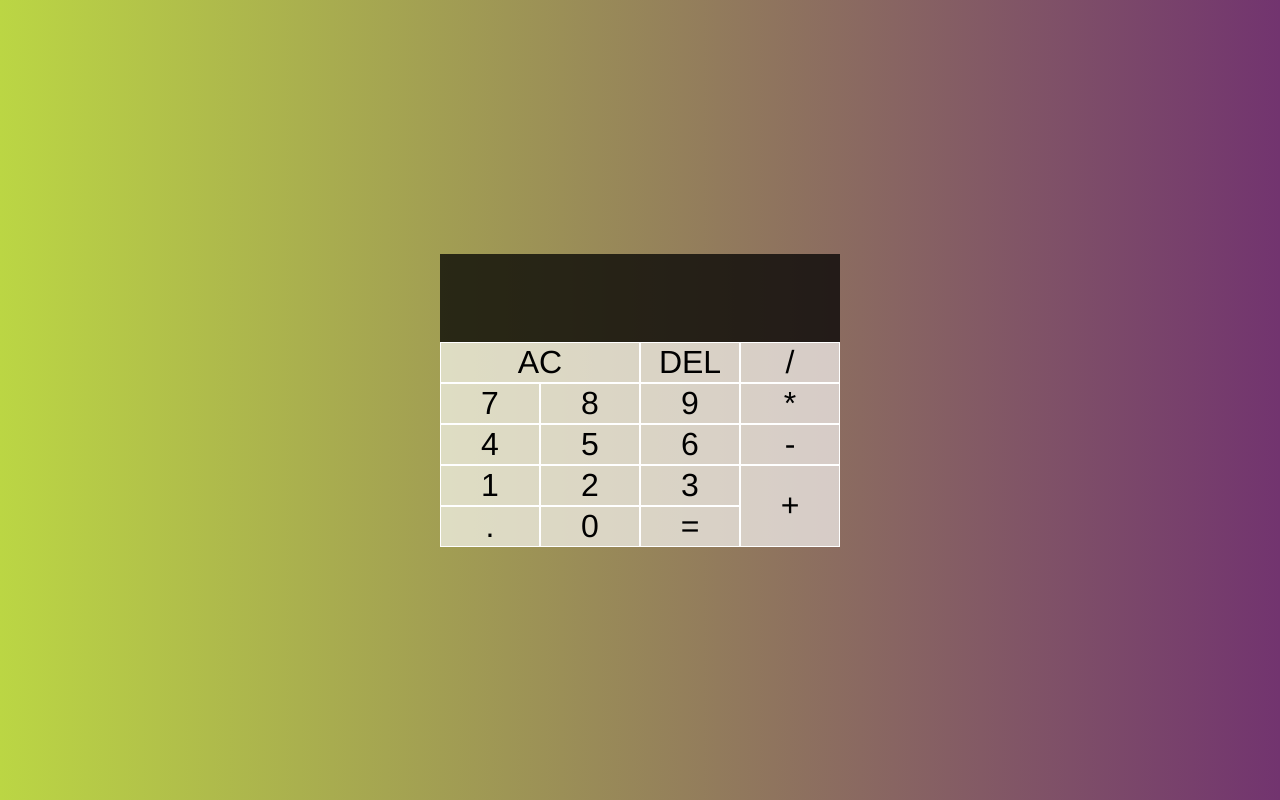
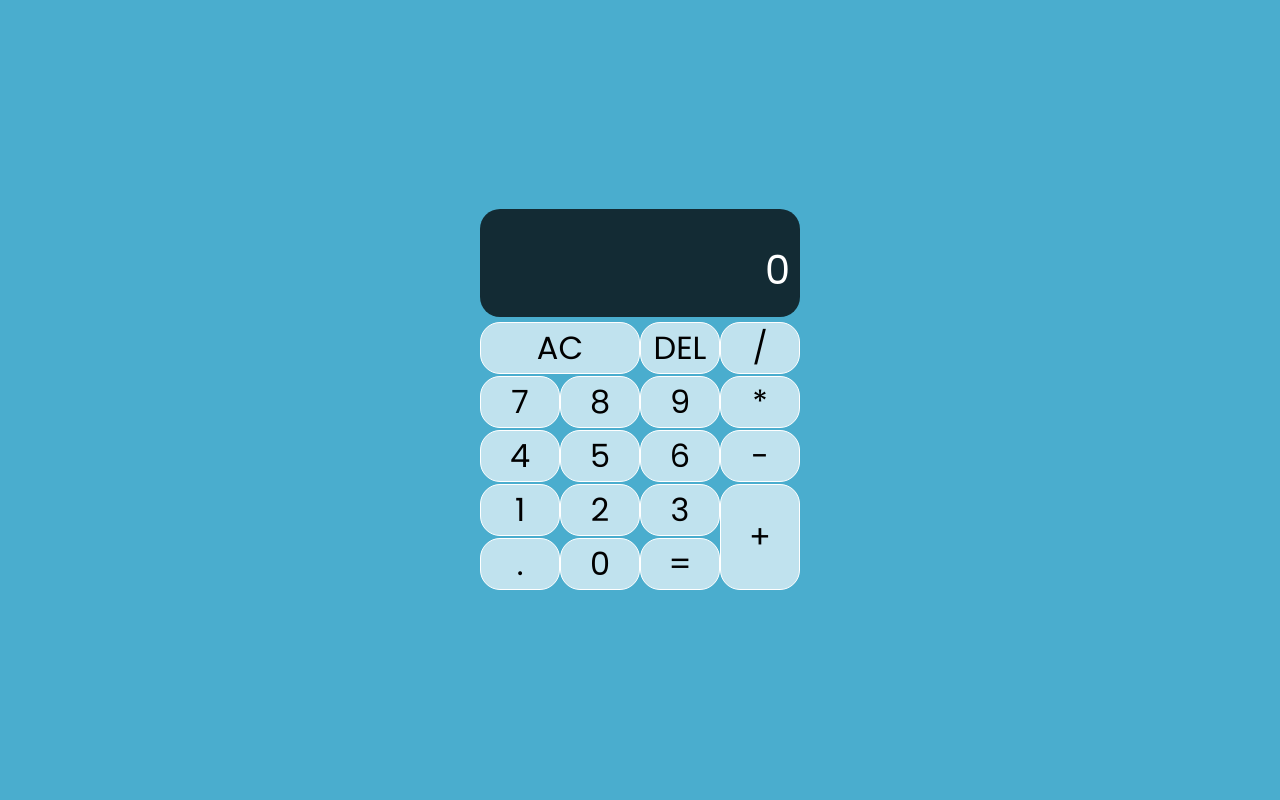
Before and after one commit to man-of-mind/calculator, a plain HTML site: page index.html in a window 1280 px wide. Drawn offline with Linux system fonts and the light colour scheme.

Commit message:
style fixes

```diff
--- a/index.html
+++ b/index.html
@@ -8,13 +8,14 @@
     <title>Calculator</title>
     <script src="js/index.js" defer></script>
     <link rel="stylesheet" href="style/index.css">
+    <link href='https://fonts.googleapis.com/css?family=Poppins' rel='stylesheet'>
 </head>
 
 <body>
     <div class="calculator-body">
         <div class="output-screen">
             <div data-previous-operand class="previous-operand"></div>
-            <div data-current-operand class="current-operand"></div>
+            <div data-current-operand class="current-operand">0</div>
         </div>
         <button data-all-clear class="on-button">AC</button>
         <button data-delete>DEL</button>
--- a/js/index.js
+++ b/js/index.js
@@ -7,7 +7,7 @@ class Calculator {
 
     clear() {
         this.previousOperand = '';
-        this.currrentOperand = '';
+        this.currrentOperand = 0;
         this.operation = undefined;
     }
 
@@ -17,12 +17,13 @@ class Calculator {
 
     appendNumber(number) {
         if (number === '.' && this.currrentOperand.includes('.')) return
+        if (this.currrentOperand === 0) this.currrentOperand = '';
         this.currrentOperand = this.currrentOperand.toString() + number.toString();
     }
 
     chooseOperation(operation) {
         this.operation = operation;
-        if (this.currrentOperand.toString() === '') return;
+        if (this.currrentOperand.toString() === '' || this.currrentOperand === 0) return;
         if (this.previousOperand !== '') {
             this.compute();
         }
--- a/style/index.css
+++ b/style/index.css
@@ -2,21 +2,21 @@
  ::before,
  ::after {
     font-weight: normal;
-    box-sizing: border-box;
-    font-family: 'Franklin Gothic Medium', 'Arial Narrow', Arial, sans-serif;
+    font-family: 'Poppins', sans-serif;
 }
 
 body {
     padding: 0px;
     margin: 0px;
-    background-image: linear-gradient(to right, rgb(187, 214, 68), rgb(114, 52, 111));
+    background-color: rgb(74, 173, 206);
+    height: 100vh;
 }
 
 .calculator-body {
     display: grid;
     justify-content: center;
     align-content: center;
-    grid-template-columns: repeat(4, 100px);
+    grid-template-columns: repeat(4, 80px);
     grid-template-rows: minmax(120px, auto) (4, 100px);
     min-height: 100vh;
 }
@@ -24,7 +24,9 @@ body {
 .calculator-body button {
     border: 1px solid white;
     font-size: 2rem;
+    margin: 0 0 2px 0;
     cursor: pointer;
+    border-radius: 20px;
     background-color: rgba(255, 255, 255, .65);
 }
 
@@ -52,6 +54,8 @@ body {
     background-color: rgba(0, 0, 0, .75);
     padding: 10px;
     min-height: 5.5rem;
+    margin-bottom: 5px;
+    border-radius: 20px;
 }
 
 .output-screen .previous-operand {
```
